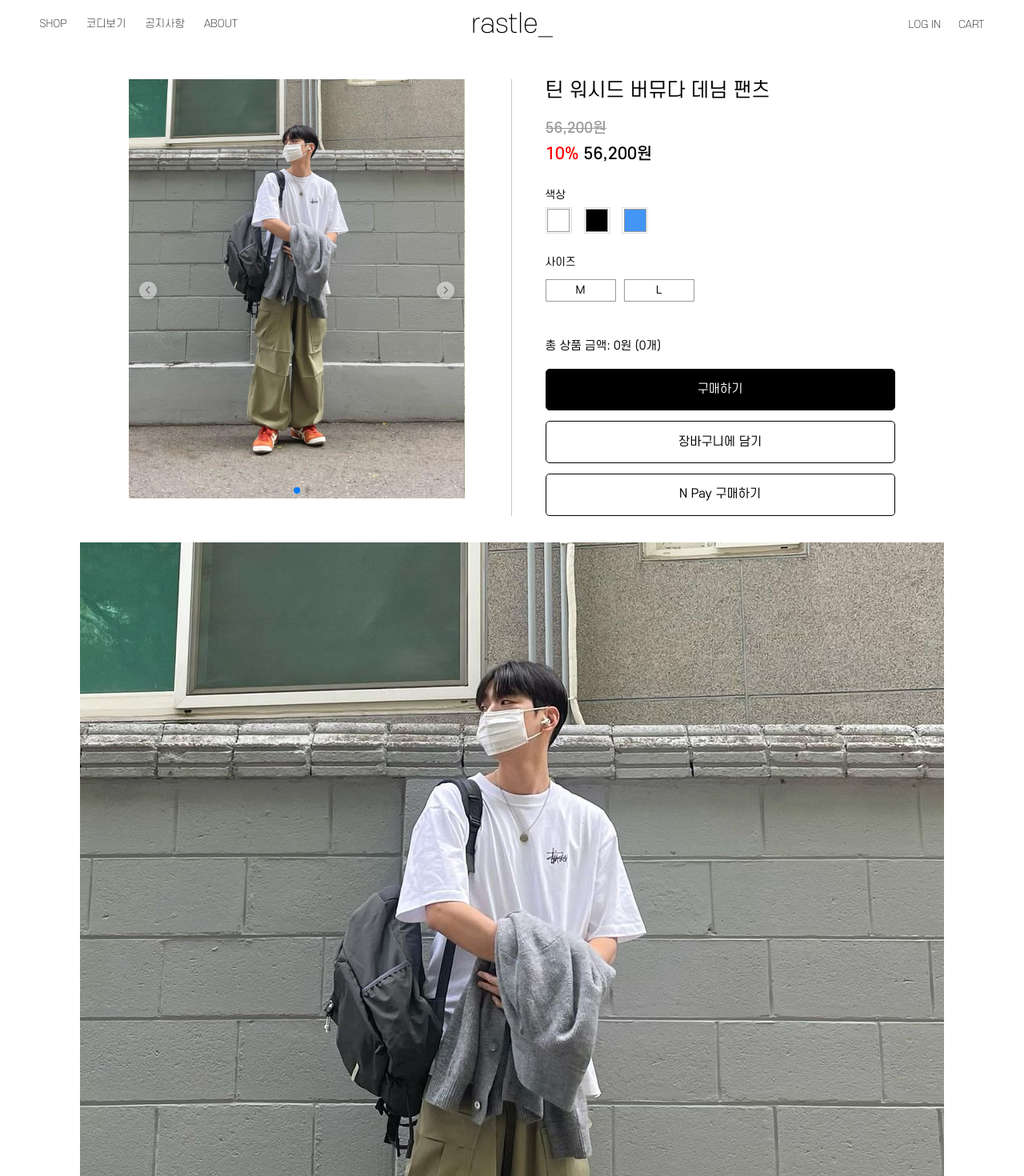
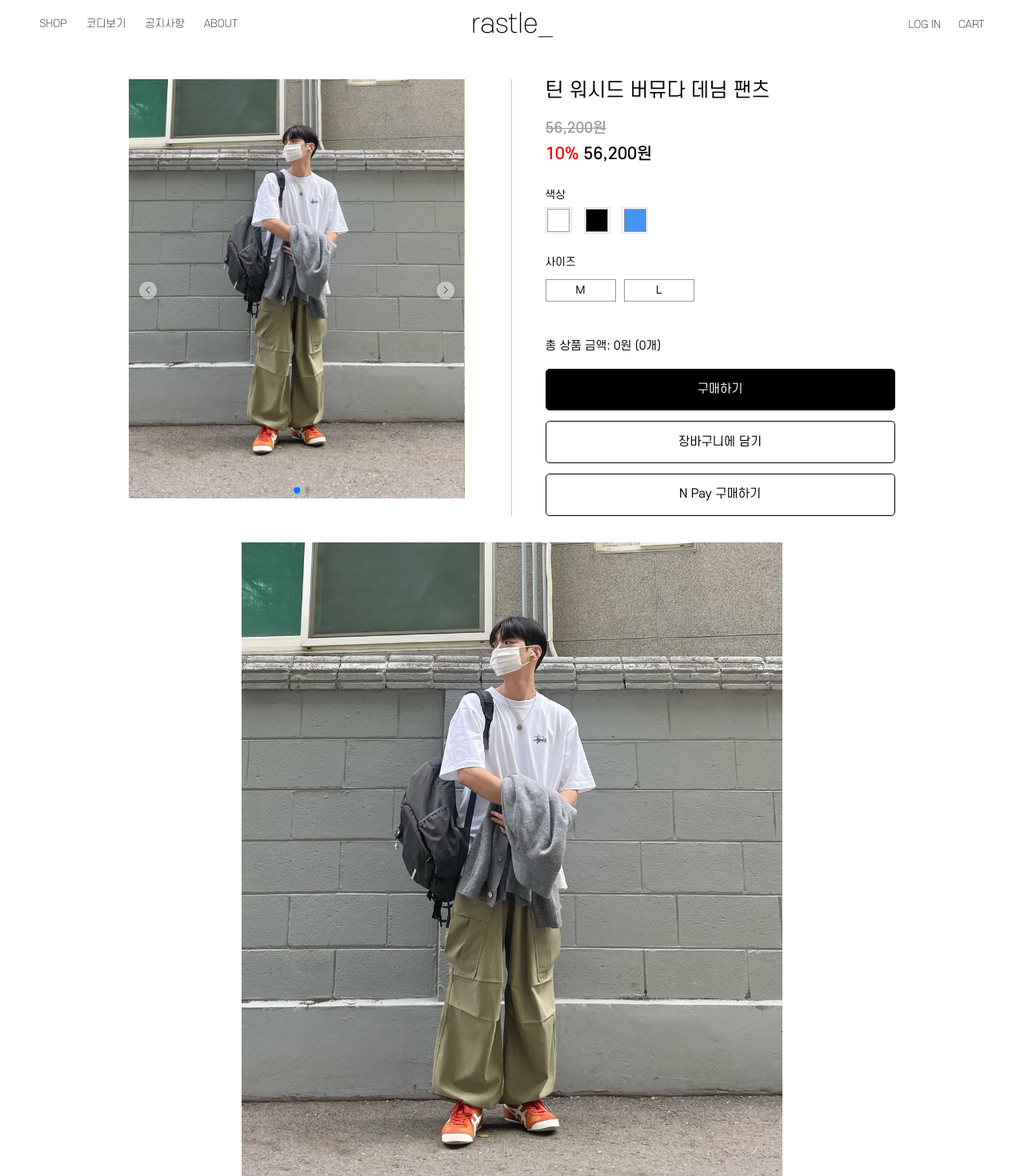
Before and after one commit to rastle-dev/rastle-frontend, a Next.js app: page /product in a window 1280 px wide. Shown: the top 1470 px of the page at 80% size. Built offline with nearby package versions, Linux system fonts and the light colour scheme.

Commit message:
refactor: 상세 페이지 UI 데스크탑 width 크기 변경

```diff
--- a/src/constants/color.ts
+++ b/src/constants/color.ts
@@ -15,6 +15,11 @@ const COLORS = {
   레드: "#FF0000",
   그린: "#00ff04",
   옐로우: "#f7ff00",
+
+  WHITE: "#FFF",
+  BLACK: "#000",
+  BLUE: "#4395F6",
+  RED: "#FF0000",
 };
 
 export default COLORS;
--- a/src/pages/product/index.styles.tsx
+++ b/src/pages/product/index.styles.tsx
@@ -315,6 +315,11 @@ export const ProductDetailList = styled.div`
   align-items: center;
   margin-top: 3rem;
   gap: 3rem;
+  width: 60%;
+
+  ${media.mobile} {
+    width: 100%;
+  }
 `;
 
 export const ProductDetail = styled.img`
--- a/src/pages/product/index.tsx
+++ b/src/pages/product/index.tsx
@@ -64,7 +64,7 @@ export default function Product() {
   // 사이즈 버튼 클릭 핸들러
   const handleSizeClick = (size: string) => {
     if (selectedProduct.color === null) {
-      alert("색깔을 먼저 선택하세요");
+      alert("색상을 먼저 선택하세요");
     } else {
       setSelectedProduct((prevProduct) => ({
         ...prevProduct,
```
Also changed, not shown: 1 other file (tests, documents, lock files or other folders).
